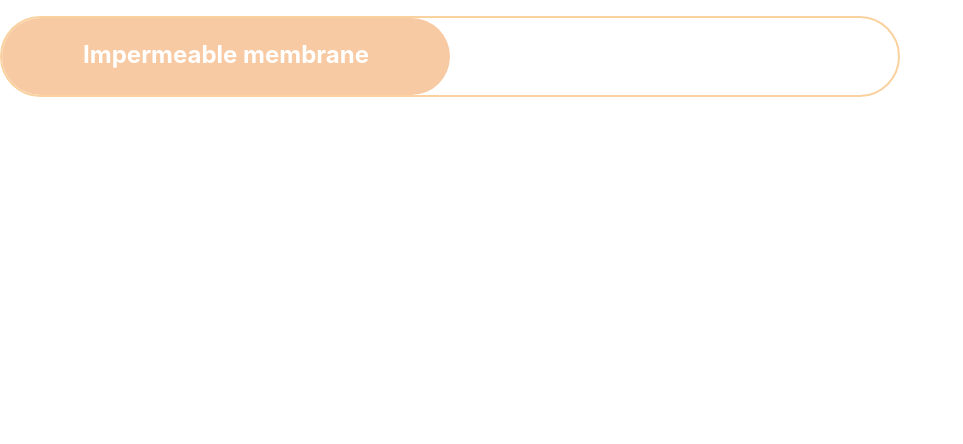
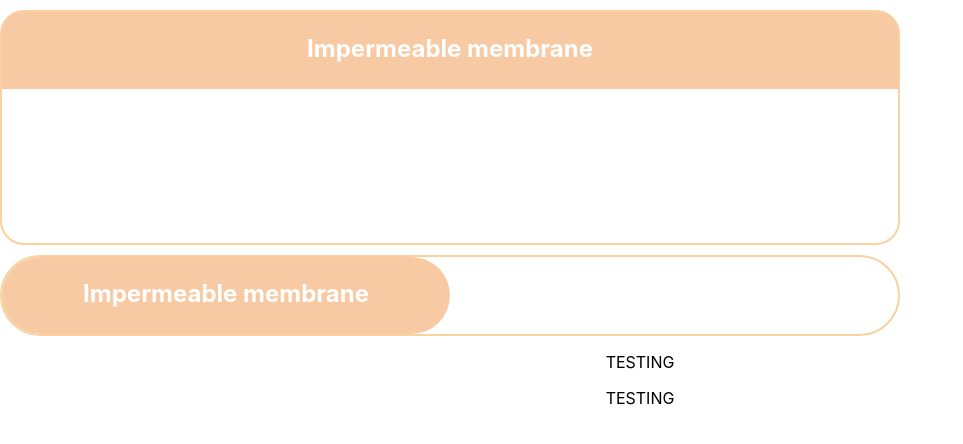
Before and after one commit to MustaRohman/quiz-multi-choice, a React (Create React App) app: page / in a window 1280 px wide. Shown: the top 444 px of the page, without its empty margins (0-963 px from the left). Built offline with nearby package versions, Linux system fonts and the light colour scheme.

Commit message:
Renamed Switch component to Toggle. Added unit testing for Toggle

```diff
--- a/src/App.js
+++ b/src/App.js
@@ -1,19 +1,23 @@
 import './App.css';
-import { Switch, Option } from './components/Switch';
+import { Toggle, Option } from './components/Toggle';
 import { useState } from 'react';
 
 function App() {
   const [switchValue, setSwitchValue] = useState("test");
   return (
     <div className="App">
-        <Switch value={switchValue} onChange={(value) => setSwitchValue(value)}>
+        <Toggle value={switchValue} onChange={(value) => setSwitchValue(value)}>
+          <Option value={"test"}>Impermeable  membrane </Option>
+          <Option value={"test2"}>Test</Option>
+          <Option value={"test3"}>Test2</Option>
+        </Toggle>
+        <Toggle value={switchValue} onChange={(value) => setSwitchValue(value)}>
           <Option value={"test"}>Impermeable  membrane </Option>
           <Option value={"test2"}>Test</Option>
           {/* <Option value={"test3"}>Test2</Option> */}
-        </Switch>
-      <main>
-
-      </main>
+        </Toggle>
+        <p>TESTING</p>
+        <p>TESTING</p>
     </div>
   );
 }
--- a/src/components/Switch/index.ts
+++ /dev/null
@@ -1,4 +0,0 @@
-import Switch from "./Switch";
-import { Option } from "./Switch.styles";
-
-export { Switch, Option };
--- a/src/components/Switch/Switch.styles.ts
+++ b/src/components/Toggle/Toggle.styles.ts
@@ -8,18 +8,19 @@ interface OutlineProps {
 }
 
 export interface OptionProps {
-  readonly value: boolean;
+  readonly value: any;
   readonly isVertical?: boolean;
 }
 
-export const Wrapper = styled.ul<OutlineProps>`
+export const Wrapper = styled.div<OutlineProps>`
+  margin: 10px 0px;
   max-width: 900px;
   width: 100%;
   border: 2px solid #f9d29f;
   box-sizing: border-box;
   border-radius: ${(props) => (props.isVertical ? `24` : `100`)}px;
   padding: 0px;
-  position: absolute;
+  position: relative;
   display: flex;
   flex-direction: ${(props) => (props.totalOptions === 3 ? `column` : `row`)};
   justify-content: space-between;
@@ -30,7 +31,7 @@ export const Wrapper = styled.ul<OutlineProps>`
   }
 `;
 
-export const Option = styled.option<OptionProps>`
+export const Option = styled.div<OptionProps>`
   margin: 0px;
   max-width: 900px;
   width: ${(props) => (props.isVertical ? `100` : `50`)}%;
--- a/src/components/Switch/Switch.tsx
+++ b/src/components/Toggle/Toggle.tsx
@@ -1,12 +1,12 @@
 import React, { FC } from "react";
-import { SelectedOutline, Wrapper, Option } from "./Switch.styles";
+import { SelectedOutline, Wrapper, Option } from "./Toggle.styles";
 
 interface Props {
-  value: boolean;
-  onChange: (value: any) => {};
+  value: any;
+  onChange: (value: any) => void;
 }
 
-const Switch: FC<Props> = ({ value, onChange, children }) => {
+const Toggle: FC<Props> = ({ value: toggleValue, onChange, children }) => {
   let selectedIndex = 0;
   let totalChildren = 0;
   const childrenArray = React.Children.toArray(children);
@@ -14,12 +14,12 @@ const Switch: FC<Props> = ({ value, onChange, children }) => {
     const reactChild = child as { props: { value: any } };
     if (React.isValidElement(reactChild) && reactChild.props) {
       totalChildren++;
-      if (reactChild.props.value === value) {
+      if (reactChild.props.value === toggleValue) {
         selectedIndex = index;
       }
     }
   });
-  const isVertical = totalChildren === 3;
+  const isVertical = totalChildren >= 3;
 
   function clickHandler(value: any) {
     onChange(value);
@@ -38,6 +38,8 @@ const Switch: FC<Props> = ({ value, onChange, children }) => {
         ...child.props,
         isVertical,
         onClick,
+        "aria-selected": value === toggleValue,
+        role: "option",
       });
     }
   });
@@ -47,6 +49,7 @@ const Switch: FC<Props> = ({ value, onChange, children }) => {
       selectedIndex={selectedIndex}
       totalOptions={totalChildren}
       isVertical={isVertical}
+      role="listbox"
     >
       {childrenMapped}
       <SelectedOutline
@@ -58,4 +61,4 @@ const Switch: FC<Props> = ({ value, onChange, children }) => {
   );
 };
 
-export default Switch;
+export default Toggle;
--- /dev/null
+++ b/src/components/Toggle/index.ts
@@ -0,0 +1,4 @@
+import Toggle from "./Toggle";
+import { Option } from "./Toggle.styles";
+
+export { Toggle, Option };
```
Also changed, not shown: 2 other files (tests, documents, lock files or other folders).
